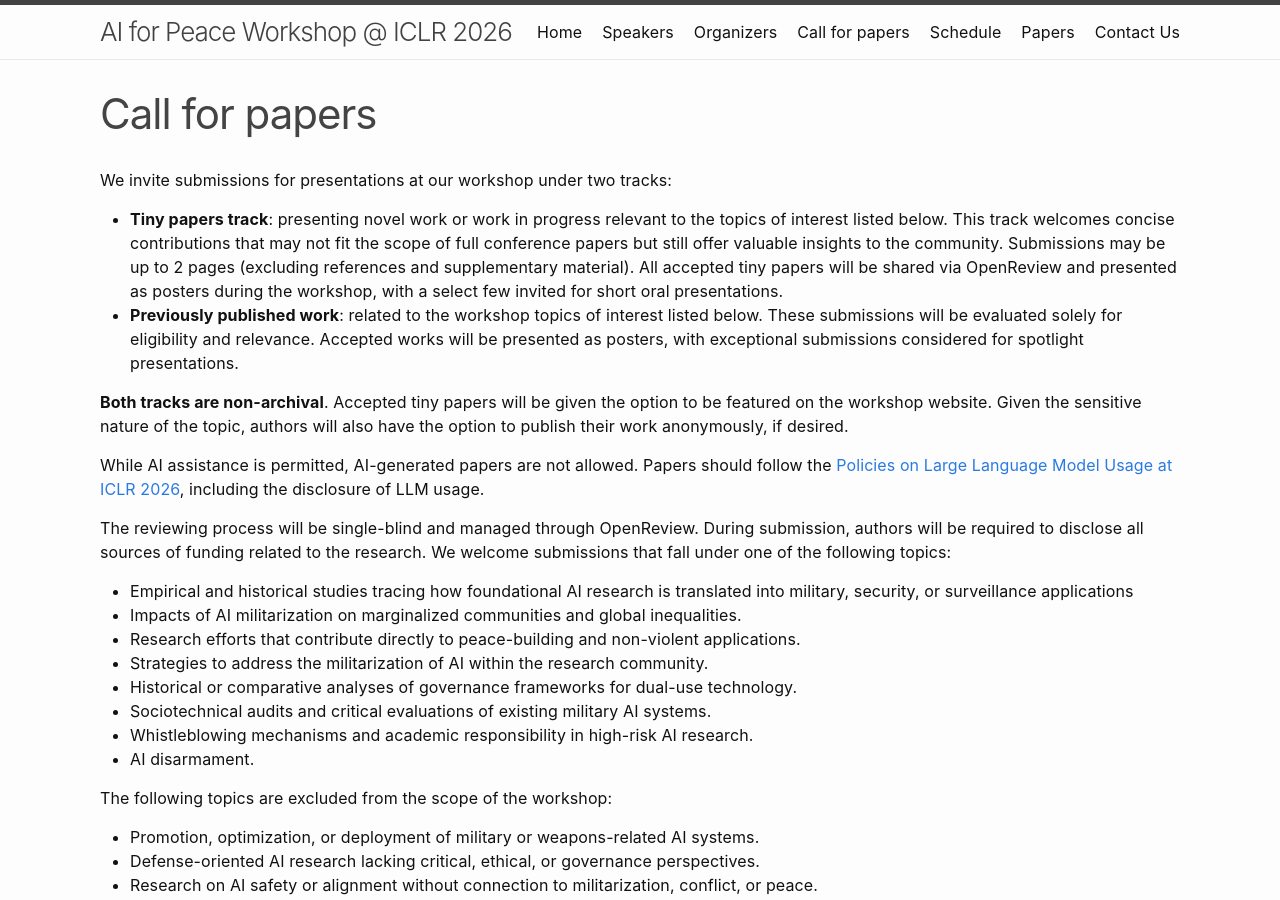
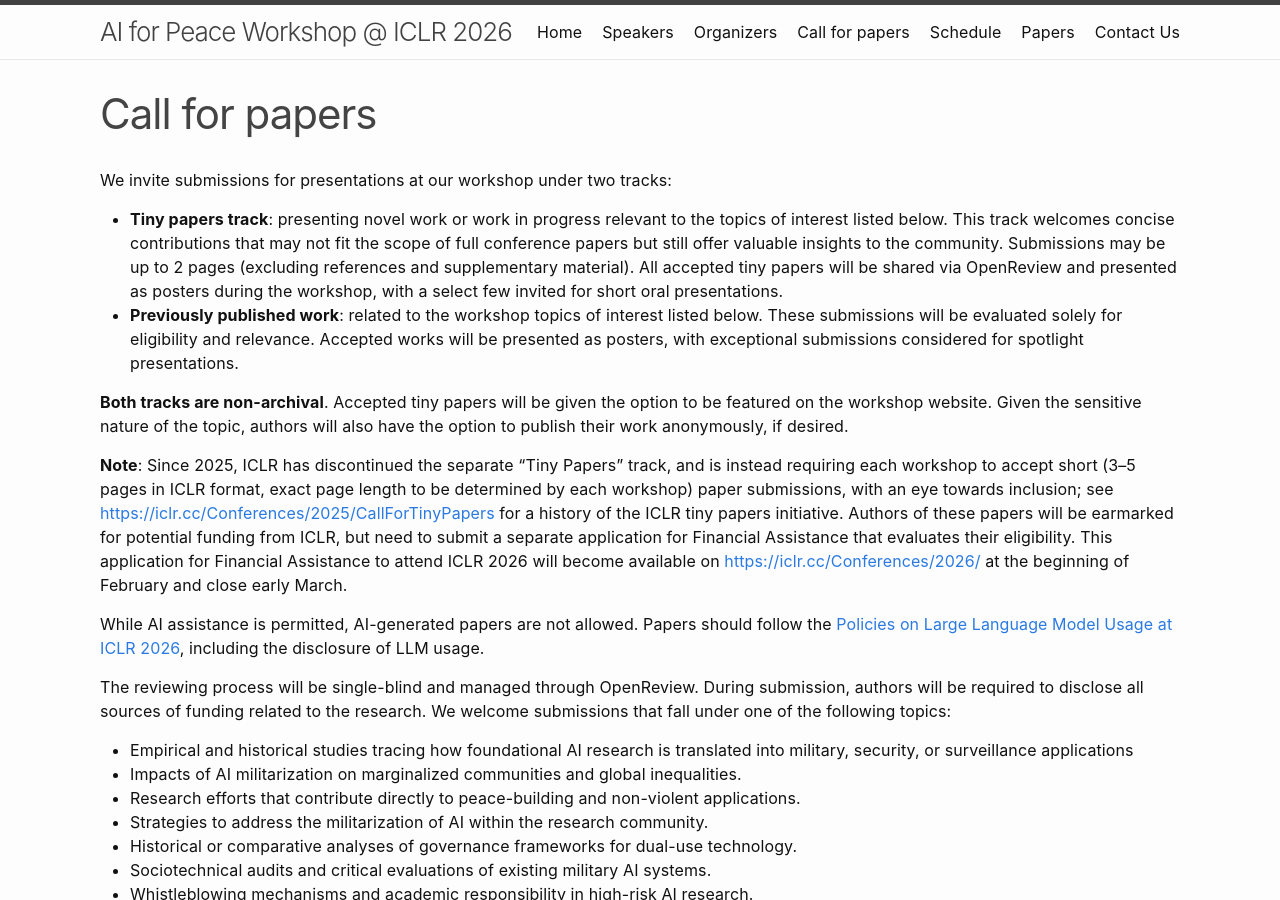
Before and after one commit to aiforpeaceworkshop/aiforpeaceworkshop.github.io, a Jekyll site: the page built from callforpapers.md, in a window 1280 px wide and 900 px high. Built offline with Jekyll 4.4.1, drawn with Linux system fonts in a browser that asks for light colours.

Commit message:
add note for tiny papers

```diff
--- a/callforpapers.md
+++ b/callforpapers.md
@@ -10,6 +10,8 @@ We invite submissions for presentations at our workshop under two tracks:
 - **Previously published work**: related to the workshop topics of interest listed below. These submissions will be evaluated solely for eligibility and relevance. Accepted works will be presented as posters, with exceptional submissions considered for spotlight presentations.
 
 **Both tracks are non-archival**. Accepted tiny papers will be given the option to be featured on the workshop website. Given the sensitive nature of the topic, authors will also have the option to publish their work anonymously, if desired.
+
+**Note**: Since 2025, ICLR has discontinued the separate “Tiny Papers” track, and is instead requiring each workshop to accept short (3–5 pages in ICLR format, exact page length to be determined by each workshop) paper submissions, with an eye towards inclusion; see [https://iclr.cc/Conferences/2025/CallForTinyPapers](https://iclr.cc/Conferences/2025/CallForTinyPapers) for a history of the ICLR tiny papers initiative. Authors of these papers will be earmarked for potential funding from ICLR, but need to submit a separate application for Financial Assistance that evaluates their eligibility. This application for Financial Assistance to attend ICLR 2026 will become available on [https://iclr.cc/Conferences/2026/](https://iclr.cc/Conferences/2026/) at the beginning of February and close early March.
 
 While AI assistance is permitted, AI-generated papers are not allowed. Papers should follow the [Policies on Large Language Model Usage at ICLR 2026](https://blog.iclr.cc/2025/08/26/policies-on-large-language-model-usage-at-iclr-2026/), including the disclosure of LLM usage.
 
```
